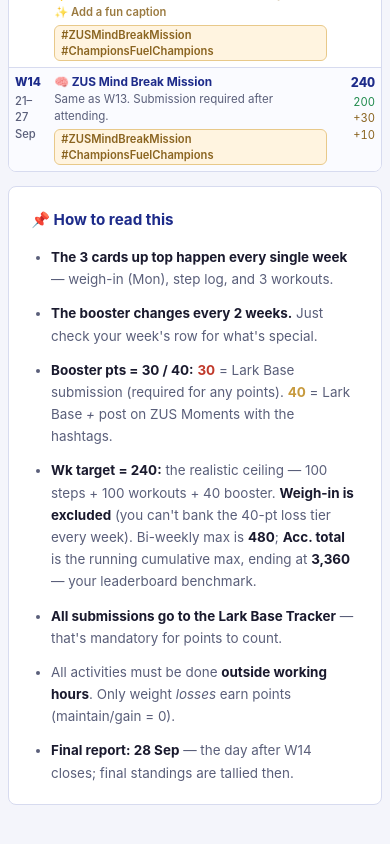
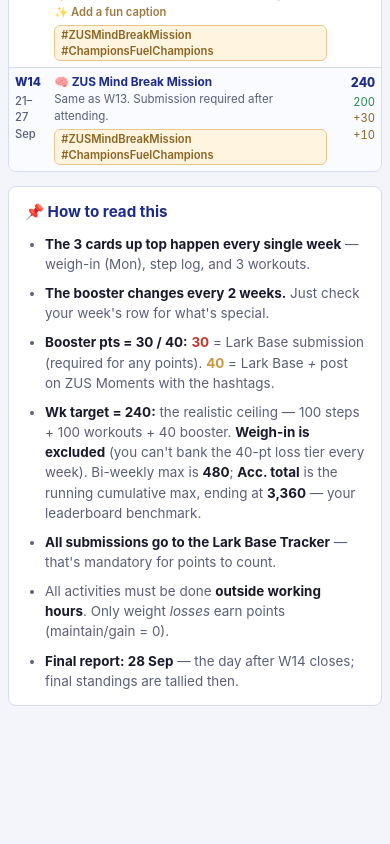
Before and after one commit to zhuhang-jasper/slimpossible-helper, a React (Vite) app: page / in a window 390 px wide. Shown: the part 2628-3472 px from the top of the page. After the commit the page ends 3374 px from the top, so only its background shows below. Built offline with nearby package versions, Linux system fonts and the light colour scheme.

Commit message:
fix how to read

```diff
--- a/src/index.css
+++ b/src/index.css
@@ -159,6 +159,10 @@ td.total{white-space:nowrap;font-weight:800;font-size:.78rem;text-align:right;co
   .dates{white-space:normal;word-spacing:-1px;}
   /* tighter corners on small screens */
   .tablecard,.recurring,.legend,header.hero{border-radius:8px;}
+  /* legend: match the other section cards' padding/spacing on mobile */
+  .legend{padding:14px 16px;line-height:1.5;}
+  .legend h2{margin:0 0 10px;}
+  .legend li{margin-bottom:9px;}
 }
 @media print{
   body{background:#fff;padding:0;}
```
